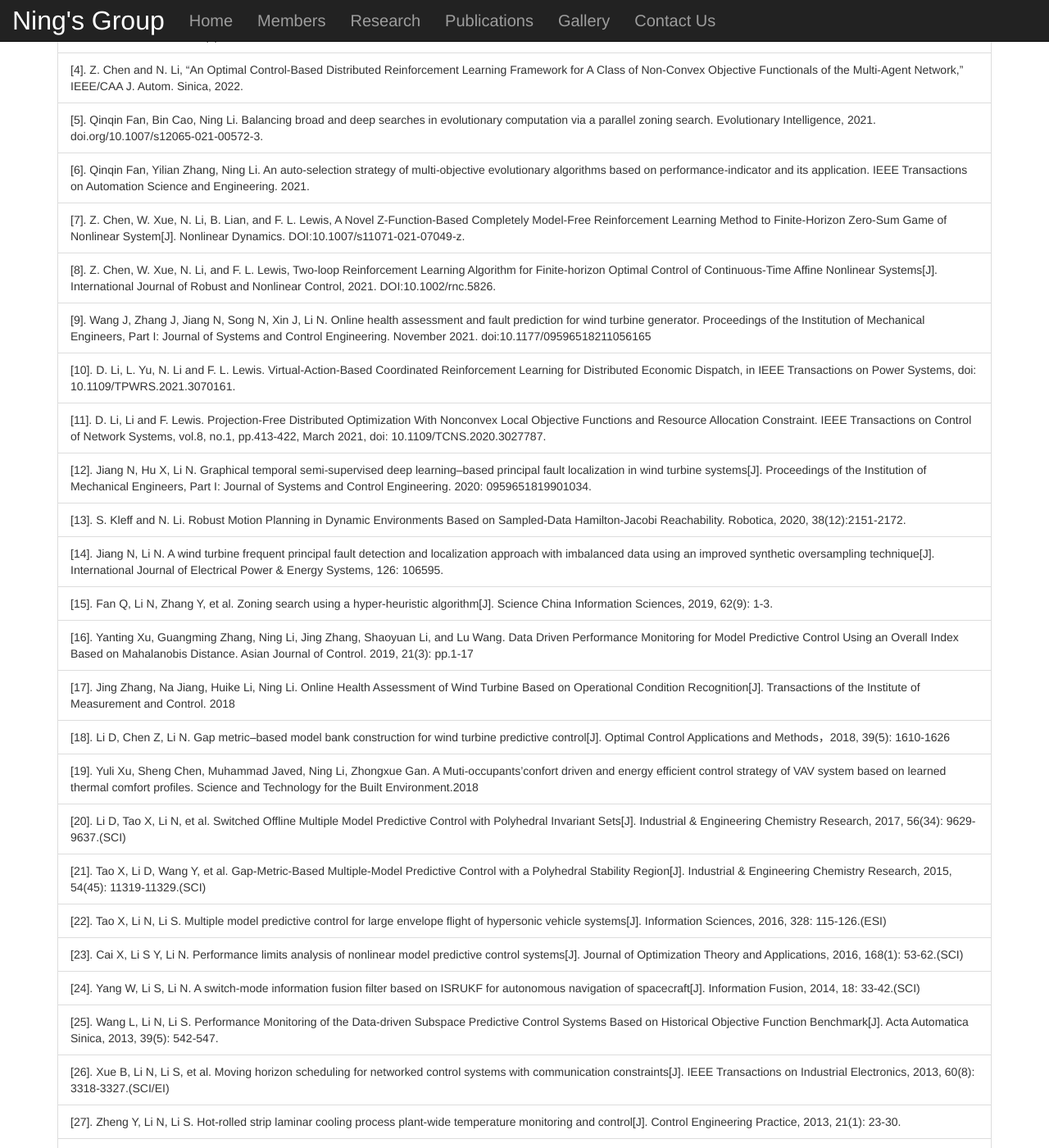
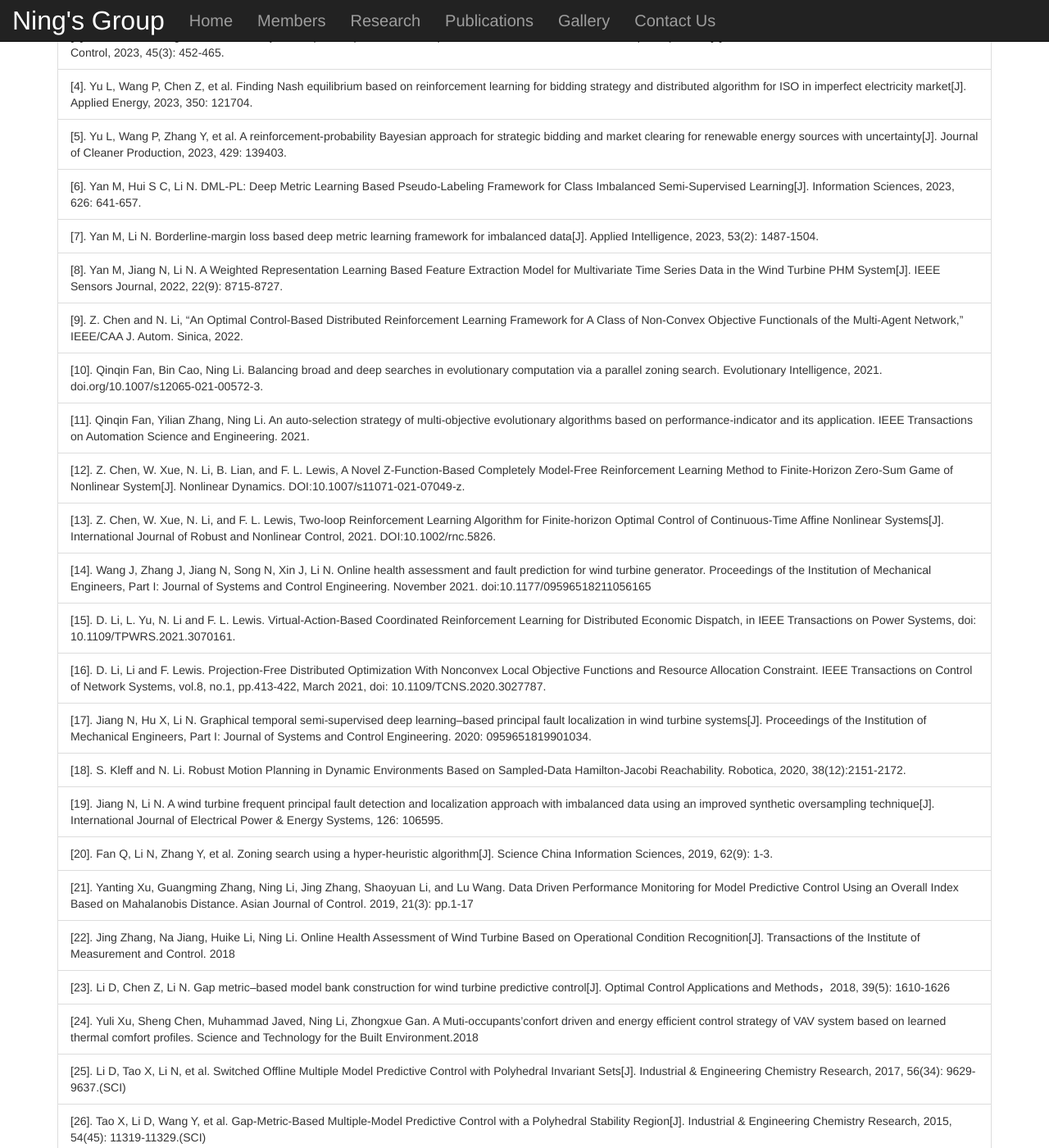
Before and after one commit to academic532/academic532.github.io, a Jekyll site: the page built from publications/index.html, in a window 1280 px wide and 1400 px high, scrolled down 218 px. Shown: the whole window at 82% size. Built offline with Jekyll 4.4.1, drawn with Linux system fonts in a browser that asks for light colours; nearby versions of some CDN libraries; some of the changed text lies outside the part shown.

Commit message:
update publications and projects

```diff
--- a/_data/projects.json
+++ b/_data/projects.json
@@ -50,6 +50,8 @@
     {
       "category": "国家级课题",
       "items": [
+        "国家自然基金：复杂动态优化问题的分布式在线数据学习算法研究，主持，2023.01-2026.12",
+        "Research on distributed online data learning algorithm for complexdynamic optimization problems（6227020077）, PI, 2023.01-2026.12",
         "国家自然基金面上项目：基于数据学习模型的风电场机组分布式滚动优化调度，主持，2018.01-2021.12",
         "Distributed Rolling Optimal Scheduling for Wind Turbine Generators Based on Data Learning Model. National Science Foundation of China (61773260), PI, 2018.01-2021.12",
         "国家自然科学基金重大项目：炼油生产过程全局优化运行的基础理论与关键技术，主研，2016.01-2020.12",
--- a/_data/publications.json
+++ b/_data/publications.json
@@ -4,6 +4,11 @@
     {
       "category": "Journal Papers",
       "items": [
+         "Wang J, Yang Y, Li N. Randomization-based neural networks for image-based wind turbine fault diagnosis[J]. Engineering Applications of Artificial Intelligence, 2023, 121: 106028.",
+         "Yu L, Li D, Li N. Offline economic dispatch for multi-area power system via hierarchical reinforcement learning[J]. International Journal of Electrical Power & Energy Systems, 2023, 152: 109195.",
+         "Xin J, Yu L, Wang J, et al. A diversity-based parallel particle swarm optimization for nonconvex economic dispatch problem[J]. Transactions of the Institute of Measurement and Control, 2023, 45(3): 452-465.",
+         "Yu L, Wang P, Chen Z, et al. Finding Nash equilibrium based on reinforcement learning for bidding strategy and distributed algorithm for ISO in imperfect electricity market[J]. Applied Energy, 2023, 350: 121704.",
+         "Yu L, Wang P, Zhang Y, et al. A reinforcement-probability Bayesian approach for strategic bidding and market clearing for renewable energy sources with uncertainty[J]. Journal of Cleaner Production, 2023, 429: 139403.",
          "Yan M, Hui S C, Li N. DML-PL: Deep Metric Learning Based Pseudo-Labeling Framework for Class Imbalanced Semi-Supervised Learning[J]. Information Sciences, 2023, 626: 641-657.",
          "Yan M, Li N. Borderline-margin loss based deep metric learning framework for imbalanced data[J]. Applied Intelligence, 2023, 53(2): 1487-1504.",
          "Yan M, Jiang N, Li N. A Weighted Representation Learning Based Feature Extraction Model for Multivariate Time Series Data in the Wind Turbine PHM System[J]. IEEE Sensors Journal, 2022, 22(9): 8715-8727.",
```
